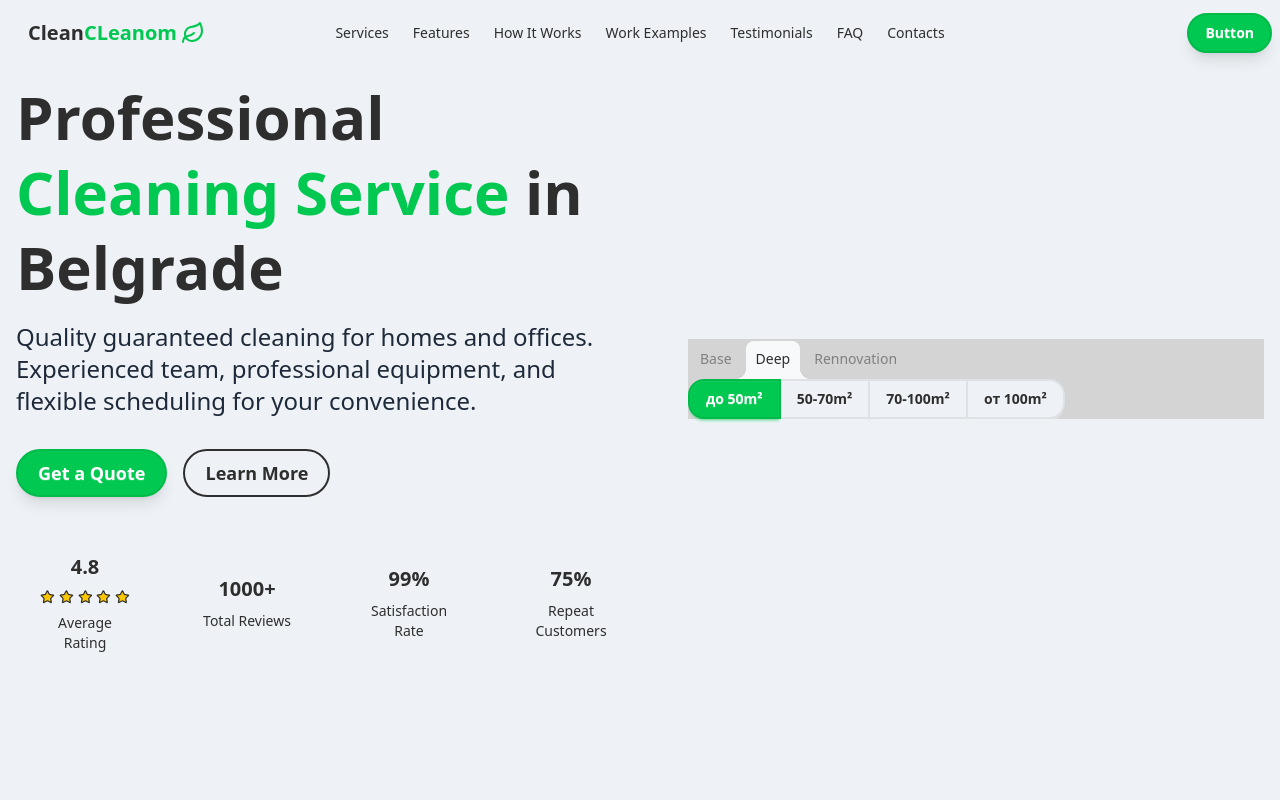
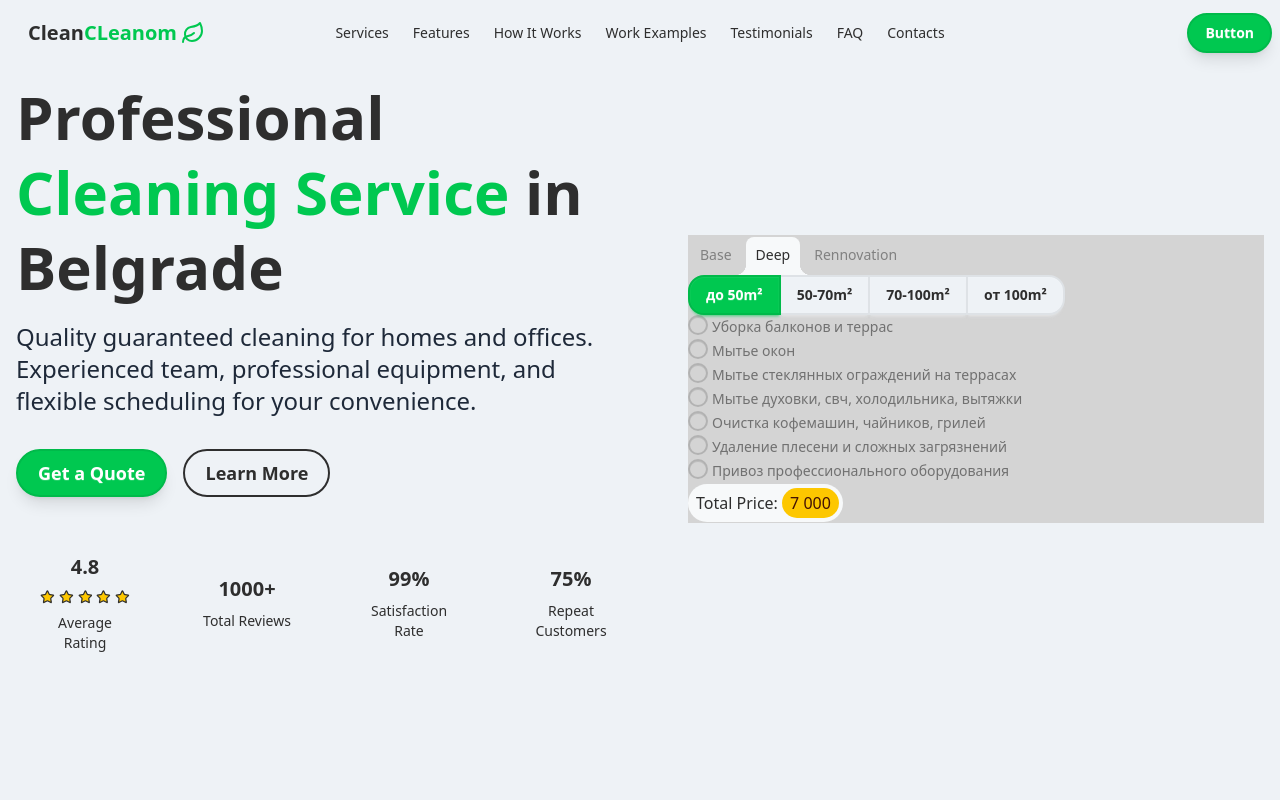
Before and after one commit to levladik/clean_cleanom, a Next.js app: page / in a window 1280 px wide. Shown: the top 800 px of the page. Built offline with nearby package versions, Linux system fonts and the light colour scheme.

Commit message:
Add AddonsList and TotalPrice components to calculator

```diff
--- /dev/null
+++ b/src/app/components/sections/calculator/AddonsList.tsx
@@ -0,0 +1,34 @@
+import { AdditionalService } from '../services/service.interface'
+
+const AddonsList = () => {
+  const additionalServicesData: AdditionalService[] = [
+    { title: 'Уборка балконов и террас', price: '1000 дин за 10м2' },
+    { title: 'Мытье окон', price: 'от 2 000 дин' },
+    { title: 'Мытье стеклянных ограждений на террасах', price: 'от 1 000 дин' },
+    { title: 'Мытье духовки, свч, холодильника, вытяжки', price: '1 000 дин/шт' },
+    { title: 'Очистка кофемашин, чайников, грилей', price: 'от 1 000 дин' },
+    { title: 'Удаление плесени и сложных загрязнений', price: 'от 1 000 дин' },
+    { title: 'Привоз профессионального оборудования', price: 'от 3 000 дин' },
+  ]
+
+  return (
+    <div>
+      {additionalServicesData.map((addon, idx) => (
+        <div
+          key={idx}
+          className="flex gap-1"
+        >
+          <input
+            className="checkbox checked:checkbox-primary checkbox-sm mb-1"
+            name={addon.title}
+            type="checkbox"
+            value={addon.title}
+          />
+          <span className="label text-sm">{addon.title}</span>
+        </div>
+      ))}
+    </div>
+  )
+}
+
+export default AddonsList
--- a/src/app/components/sections/calculator/Calculator.tsx
+++ b/src/app/components/sections/calculator/Calculator.tsx
@@ -8,7 +8,9 @@
 'use client'
 import { useState } from 'react'
 
+import AddonsList from './AddonsList'
 import AreaPicker from './AreaPicker'
+import TotalPrice from './TotalPrice'
 
 const tabs = ['Base', 'Deep', 'Rennovation']
 
@@ -36,6 +38,8 @@ const Calculator = () => {
         ))}
       </div>
       <AreaPicker />
+      <AddonsList />
+      <TotalPrice />
     </div>
   )
 }
--- /dev/null
+++ b/src/app/components/sections/calculator/TotalPrice.tsx
@@ -0,0 +1,11 @@
+const TotalPrice = () => {
+  return (
+    <div className="my-2">
+      <span className="bg-base-100 rounded-full p-2 pe-1">
+        Total Price: <span className="bg-accent text-accent-content rounded-full px-2 py-1">7 000</span>
+      </span>
+    </div>
+  )
+}
+
+export default TotalPrice
```
